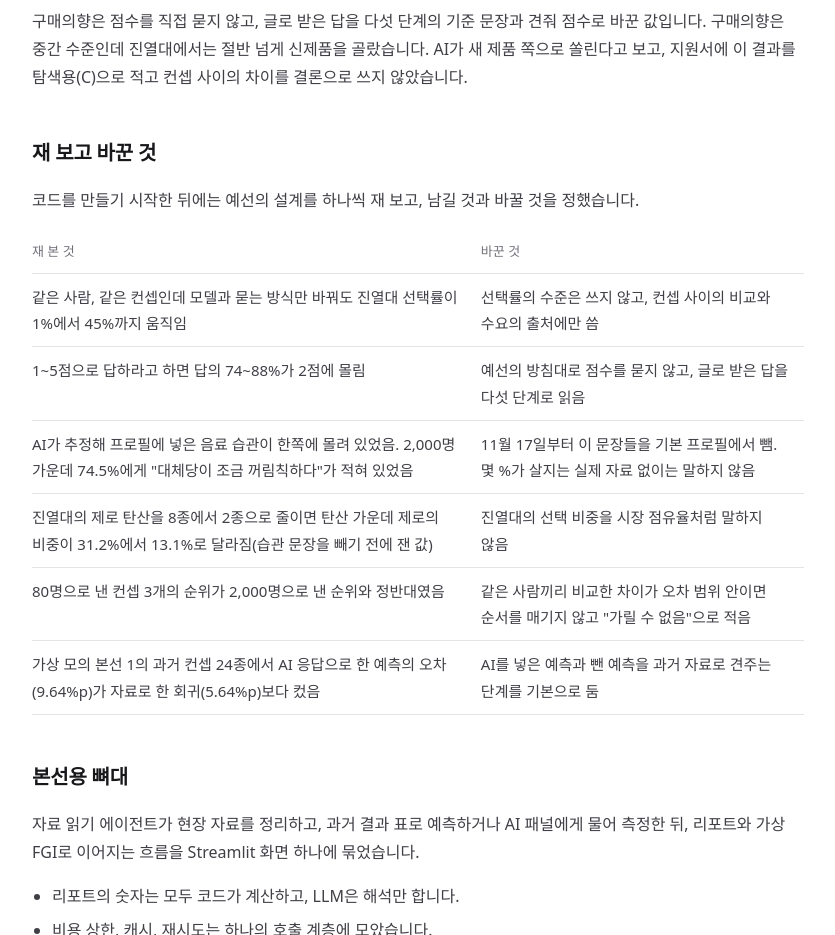
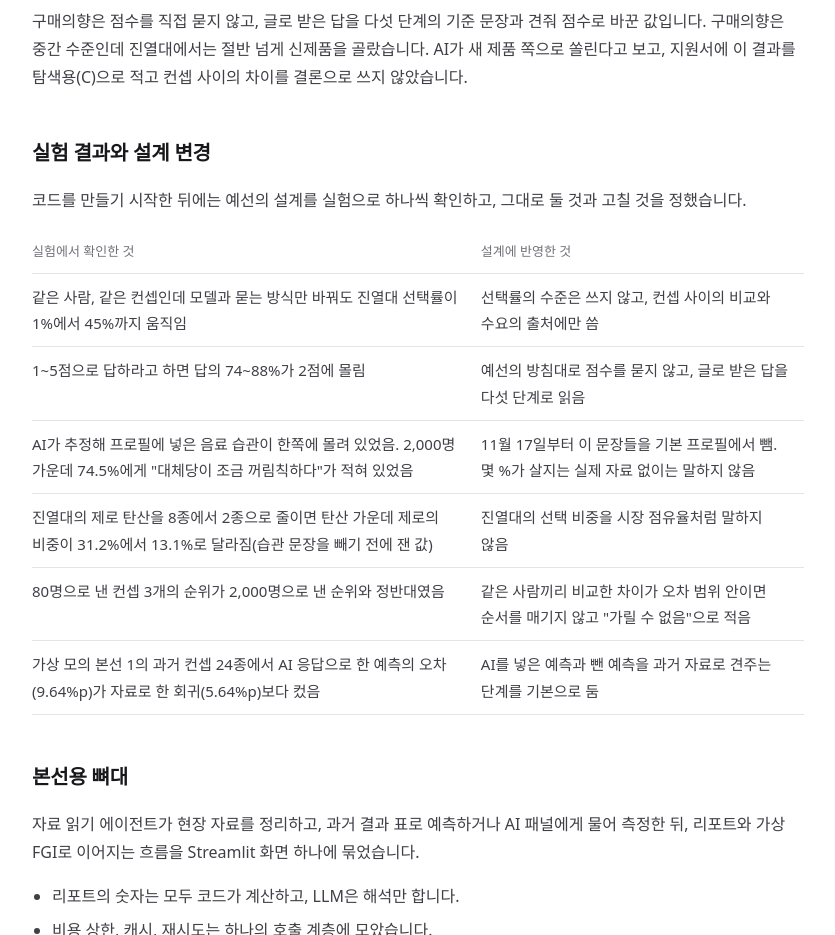
Before and after one commit to happy-panda-3108/happy-panda-3108.github.io, a plain HTML site: page projects/vshelf.html in a window 1280 px wide. Shown: the part 1500-2435 px from the top of the page, without its empty margins (222-1057 px from the left). Drawn offline with Linux system fonts and the light colour scheme; a web font is replaced by a local one.

Commit message:
기술&자격: 연락처 변경, V-shelf 소제목 변경

```diff
--- a/projects/vshelf.html
+++ b/projects/vshelf.html
@@ -62,11 +62,11 @@
         </div>
         <p>구매의향은 점수를 직접 묻지 않고, 글로 받은 답을 다섯 단계의 기준 문장과 견줘 점수로 바꾼 값입니다. 구매의향은 중간 수준인데 진열대에서는 절반 넘게 신제품을 골랐습니다. AI가 새 제품 쪽으로 쏠린다고 보고, 지원서에 이 결과를 탐색용(C)으로 적고 컨셉 사이의 차이를 결론으로 쓰지 않았습니다.</p>
 
-        <h2>재 보고 바꾼 것</h2>
-        <p>코드를 만들기 시작한 뒤에는 예선의 설계를 하나씩 재 보고, 남길 것과 바꿀 것을 정했습니다.</p>
+        <h2>실험 결과와 설계 변경</h2>
+        <p>코드를 만들기 시작한 뒤에는 예선의 설계를 실험으로 하나씩 확인하고, 그대로 둘 것과 고칠 것을 정했습니다.</p>
         <div class="table-wrap">
           <table>
-            <thead><tr><th>재 본 것</th><th>바꾼 것</th></tr></thead>
+            <thead><tr><th>실험에서 확인한 것</th><th>설계에 반영한 것</th></tr></thead>
             <tbody>
               <tr><td>같은 사람, 같은 컨셉인데 모델과 묻는 방식만 바꿔도 진열대 선택률이 1%에서 45%까지 움직임</td><td>선택률의 수준은 쓰지 않고, 컨셉 사이의 비교와 수요의 출처에만 씀</td></tr>
               <tr><td>1~5점으로 답하라고 하면 답의 74~88%가 2점에 몰림</td><td>예선의 방침대로 점수를 묻지 않고, 글로 받은 답을 다섯 단계로 읽음</td></tr>
```
Also changed, not shown: index.html (+2 -2 lines).
